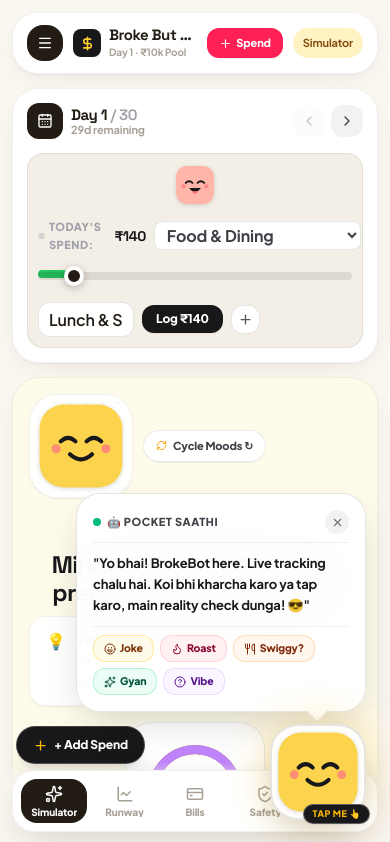
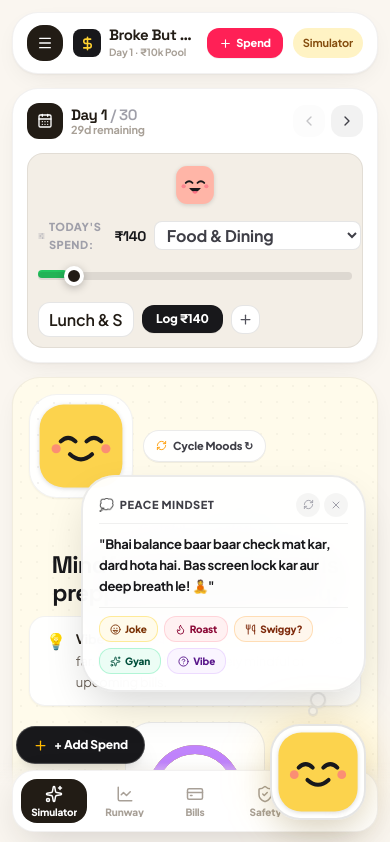
Before and after one commit to anshuvdebnath-cyber/PROMPT-RUN-HACKATHON, a React (Vite) app: page / in a window 390 px wide. Shown: the top 842 px of the page. Built offline with nearby package versions, Linux system fonts and the light colour scheme.

Commit message:
feat(companion): remove tap me badge and add smooth popping thought cloud with random and interactive triggers

```diff
--- a/src/components/MascotCompanion.tsx
+++ b/src/components/MascotCompanion.tsx
@@ -1,6 +1,6 @@
 import React, { useState, useEffect, useRef } from 'react'
 import { motion, AnimatePresence } from 'framer-motion'
-import { X, Sparkles, Flame, Laugh, HelpCircle, Utensils, MessageCircle } from 'lucide-react'
+import { X, Sparkles, Flame, Laugh, HelpCircle, Utensils, RefreshCw } from 'lucide-react'
 import { useFinance } from '../context/useFinance'
 import { Mascot } from './Mascot'
 import { MascotMood } from '../types/finance'
@@ -15,42 +15,42 @@ const HINGLISH_JOKES: SpeechItem[] = [
   {
     text: 'Mera bank account aur mera gym: dono me mahino se koi gains nahi dikh rahe! 😭',
     mood: 'hurt',
-    tag: '🤡 Paisa Joke',
+    tag: 'Paisa Joke',
   },
   {
     text: 'Paisa haath ka mail hota hai... isliye mere haath hamesha sanitized rehte hain! 🧼',
     mood: 'joyful',
-    tag: '🤡 Clean Wallet',
+    tag: 'Clean Wallet',
   },
   {
     text: "Dost ne bola 'Bro treat de'... Maine bola 'Bhai filter ka paani piyega ya direct tap water?' 🚰",
     mood: 'stressed',
-    tag: '🤡 Treat Trauma',
+    tag: 'Treat Trauma',
   },
   {
     text: 'Card swipe karne se pehle jo OTP aata hai, wahi ek message hai jo dil cheer deta hai! 💔',
     mood: 'hurt',
-    tag: '🤡 OTP Trauma',
+    tag: 'OTP Trauma',
   },
   {
     text: "Bhagwan ne sab kuch diya... bas 'Insufficient Balance' wala popup hatana bhool gaya! 📱",
     mood: 'angry',
-    tag: '🤡 Bank Reality',
+    tag: 'Bank Reality',
   },
   {
     text: 'Salary credit hoti hai 1 second me, aur gayab hoti hai 0.5 second me... Bro speed dekh rahe ho? 🚀',
     mood: 'stressed',
-    tag: '🤡 Salary Speed',
+    tag: 'Salary Speed',
   },
   {
     text: "Main: 'Aaj se paise bachaunga'. Zomato 50% Off notification: 'Are you sure about that bro?' 🍕",
     mood: 'angry',
-    tag: '🤡 Zomato Trap',
+    tag: 'Zomato Trap',
   },
   {
     text: 'Wallet kholte hi lagta hai CBI ka raid pad chuka hai... poora khali boss! 📉',
     mood: 'hurt',
-    tag: '🤡 Empty Vault',
+    tag: 'Empty Vault',
   },
 ]
 
@@ -58,32 +58,32 @@ const HINGLISH_ROASTS: SpeechItem[] = [
   {
     text: 'Bhai aukaat se bahar jaake iced coffee peene se ameer nahi banoge, bas gareeb lagoge! ☕',
     mood: 'angry',
-    tag: '🔥 Reality Check',
+    tag: 'Reality Check',
   },
   {
     text: 'Wallet me chillar nahi bacha aur sapne Ambani wale! Thoda grounded ho ja mere bhai! 🤡',
     mood: 'hurt',
-    tag: '🔥 Brutal Roast',
+    tag: 'Brutal Roast',
   },
   {
     text: "₹200 ke momos kha ke bolte ho 'Desh ki economy kharab chal rahi hai'... Bhai tu kharab kar raha hai! 🥟",
     mood: 'angry',
-    tag: '🔥 Momos Roast',
+    tag: 'Momos Roast',
   },
   {
     text: 'Bhai month ke pehle hafte me King Kohli, aur aakhri hafte me Maggi pe zinda! Kab sudhrega tu? 🍜',
     mood: 'stressed',
-    tag: '🔥 Month-End Truth',
+    tag: 'Month-End Truth',
   },
   {
     text: "Delulu pro max: 'Agli salary se pakka 50% save karunga'. Bhai tu khud se jhoot bolna band kar! 🤥",
     mood: 'stressed',
-    tag: '🔥 Delulu Check',
+    tag: 'Delulu Check',
   },
   {
     text: 'Bhai pocket me ₹150 bache hain aur Swiggy cart me ₹650 ki Biryani add kar ke baitha hai! BFFR! 🍗',
     mood: 'angry',
-    tag: '🔥 Swiggy Side-Eye',
+    tag: 'Swiggy Side-Eye',
   },
 ]
 
@@ -91,32 +91,32 @@ const HINGLISH_GYAN: SpeechItem[] = [
   {
     text: 'Very demure, very mindful... Auto wale se ₹20 bargain karke bacha liye! Peak financial rizz! 🛺',
     mood: 'grateful',
-    tag: '✨ Mindful Gyan',
+    tag: 'Mindful Gyan',
   },
   {
     text: 'Ameer banne chale the, ₹10 ki cutting chai pe discuss kar rahe hain Elon Musk ka stock! ☕',
     mood: 'joyful',
-    tag: '✨ Chai Wisdom',
+    tag: 'Chai Wisdom',
   },
   {
     text: 'No cap bhai, agar aaj fokat ka kharcha control kar liya toh weekend pe guilt-free chill maaroge! ✨',
     mood: 'excited',
-    tag: '✨ No Cap Advice',
+    tag: 'No Cap Advice',
   },
   {
     text: 'Golden Rule: Jab tak card decline na ho, tab tak delulu ameer hain hum! Par please card bachao! 💳',
     mood: 'grateful',
-    tag: '✨ Life Hack',
+    tag: 'Life Hack',
   },
   {
     text: 'Bhai balance baar baar check mat kar, dard hota hai. Bas screen lock kar aur deep breath le! 🧘',
     mood: 'joyful',
-    tag: '✨ Peace Mindset',
+    tag: 'Peace Mindset',
   },
   {
     text: 'Riyal talk: Agar discount mil raha hai par zaroorat nahi hai, toh 100% loss hai boss! 🛑',
     mood: 'stressed',
-    tag: '✨ Riyal Math',
+    tag: 'Riyal Math',
   },
 ]
 
@@ -124,9 +124,9 @@ export const MascotCompanion: React.FC = () => {
   const { effectiveMetrics, transactions, currentDay, simulation } = useFinance()
   const [isOpen, setIsOpen] = useState(true)
   const [currentSpeech, setCurrentSpeech] = useState<SpeechItem>({
-    text: 'Yo bhai! BrokeBot here. Live tracking chalu hai. Koi bhi kharcha karo ya tap karo, main reality check dunga! 😎',
+    text: 'Bhai balance baar baar check mat kar, dard hota hai. Bas screen lock kar aur deep breath le! 🧘',
     mood: effectiveMetrics.mascotMood,
-    tag: '🤖 Pocket Saathi',
+    tag: 'Peace Mindset',
   })
 
   // Track state changes to trigger automatic reactive popups
@@ -143,17 +143,17 @@ export const MascotCompanion: React.FC = () => {
           {
             text: `Arrey bhai! Naya kharcha '₹${latest.amount.toLocaleString('en-IN')} on ${latest.title}'? Pocket bol rahi hai 'Reham kar de bhai!' 💸`,
             mood: 'hurt',
-            tag: '🚨 Kharcha Alert!',
+            tag: 'Kharcha Alert!',
           },
           {
             text: `Bhai ₹${latest.amount.toLocaleString('en-IN')} gayab! Swiggy tha ya shopping? Thoda demure ban na seekho! 😭`,
             mood: 'stressed',
-            tag: '🚨 4K Me Pakda Gaya',
+            tag: '4K Me Pakda Gaya',
           },
           {
             text: `Kharcha noted boss! Par wallet ki halat dekh ke lag raha hai Maggi emergency aane wali hai! 🍜`,
             mood: 'angry',
-            tag: '🚨 Budget Shock',
+            tag: 'Budget Shock',
           },
         ]
         const pick = reactions[Math.floor(Math.random() * reactions.length)]
@@ -174,12 +174,12 @@ export const MascotCompanion: React.FC = () => {
         {
           text: `Day ${currentDay} chalu! Naya din, nayi kangaali! Aaj ka daily limit dekh ke hi haath kholna boss! ☀️`,
           mood: 'grateful',
-          tag: '📅 Naya Din',
+          tag: 'Naya Din',
         },
         {
           text: `Day ${currentDay} survived! Ek aur din bach gaye bina loan liye, no cap bhai! 🥳`,
           mood: 'excited',
-          tag: '📅 Level Up',
+          tag: 'Level Up',
         },
       ]
       const pick = dayReactions[Math.floor(Math.random() * dayReactions.length)]
@@ -199,7 +199,7 @@ export const MascotCompanion: React.FC = () => {
         setCurrentSpeech({
           text: `Oho! What-If simulation test kar rahe ho? Dekh lo ₹${simulation.proposedAmount} kharch karne se kitna dard hoga! 🧐`,
           mood: 'stressed',
-          tag: '🧪 What-If Vibe',
+          tag: 'What-If Vibe',
         })
         setIsOpen(true)
       }, 10)
@@ -208,7 +208,20 @@ export const MascotCompanion: React.FC = () => {
     prevSimActive.current = simulation.isActive
   }, [simulation.isActive, simulation.proposedAmount])
 
-  // Handle manual interaction buttons
+  // Random automatic popup / thought cloud rotation every 14-18 seconds
+  useEffect(() => {
+    const allThoughts = [...HINGLISH_JOKES, ...HINGLISH_ROASTS, ...HINGLISH_GYAN]
+    const interval = setInterval(() => {
+      // Pick a random thought and pop the cloud out
+      const randomPick = allThoughts[Math.floor(Math.random() * allThoughts.length)]
+      setCurrentSpeech(randomPick)
+      setIsOpen(true)
+    }, 15000)
+
+    return () => clearInterval(interval)
+  }, [])
+
+  // Quick category triggers
   const triggerJoke = () => {
     const joke = HINGLISH_JOKES[Math.floor(Math.random() * HINGLISH_JOKES.length)]
     setCurrentSpeech(joke)
@@ -233,19 +246,19 @@ export const MascotCompanion: React.FC = () => {
       setCurrentSpeech({
         text: `Bhai green signal hai! Aaj ₹${allowance}/day ka limit hai. Ek shawarma ya roll kha sakte ho, par gourmet truffle mat order karna! 🌯`,
         mood: 'joyful',
-        tag: '🍕 Swiggy Permitted',
+        tag: 'Swiggy Permitted',
       })
     } else if (allowance >= 90) {
       setCurrentSpeech({
         text: `Bhai borderline scene hai! ₹${allowance}/day bacha hai. Zomato cart band kar aur ghar ka toast khao chup-chaap! ⚠️`,
         mood: 'stressed',
-        tag: '⚠️ Swiggy Danger',
+        tag: 'Swiggy Danger',
       })
     } else {
       setCurrentSpeech({
         text: `BFFR (Be for real)! Allowance ₹${allowance}/day hai aur Zomato khol rahe ho? Total kangaali vibes! Paani pi ke so jao! 🚫`,
         mood: 'angry',
-        tag: '🛑 Swiggy Denied',
+        tag: 'Swiggy Denied',
       })
     }
     setIsOpen(true)
@@ -257,31 +270,31 @@ export const MascotCompanion: React.FC = () => {
       setCurrentSpeech({
         text: `Full ameer vibes boss! ₹${balance.toLocaleString('en-IN')} bache hain, wallet ekdum solid hai no cap! 💎`,
         mood: 'excited',
-        tag: '✨ Vibe Check',
+        tag: 'Vibe Check',
       })
     } else if (balance > 2500) {
       setCurrentSpeech({
         text: `Safe chal rahe ho. ₹${balance.toLocaleString('en-IN')} balance hai. Zyada hawa me mat udna, month-end aane wala hai! 🛡️`,
         mood: 'grateful',
-        tag: '✨ Vibe Check',
+        tag: 'Vibe Check',
       })
     } else if (balance > 500) {
       setCurrentSpeech({
         text: `Tight scene hai bhai! Sirf ₹${balance.toLocaleString('en-IN')} bacha hai. Pocket bol rahi hai 'Reham kar de!' 🚨`,
         mood: 'stressed',
-        tag: '✨ Vibe Check',
+        tag: 'Vibe Check',
       })
     } else {
       setCurrentSpeech({
         text: `Total kangaali alert! Balance ₹${balance.toLocaleString('en-IN')}. Down catastrophic! Emergency saving mode mandatory! 😭`,
         mood: 'hurt',
-        tag: '💀 Vibe Check',
+        tag: 'Vibe Check',
       })
     }
     setIsOpen(true)
   }
 
-  // Clicking the floating mascot directly cycles a fresh funny quip
+  // Clicking the floating mascot directly pops a new random thought in the cloud
   const handleMascotClick = () => {
     const pool = [...HINGLISH_JOKES, ...HINGLISH_ROASTS, ...HINGLISH_GYAN]
     const randomPick = pool[Math.floor(Math.random() * pool.length)]
@@ -291,115 +304,125 @@ export const MascotCompanion: React.FC = () => {
 
   return (
     <div className="fixed bottom-6 right-6 z-40 flex flex-col items-end pointer-events-auto select-none">
-      {/* Speech Bubble / Callout Popup */}
+      {/* Thought Cloud Pop-up */}
       <AnimatePresence>
         {isOpen && (
+          <div className="relative mb-2 flex flex-col items-end">
+            {/* Main Cloud Body */}
             <motion.div
-            initial={{ opacity: 0, y: 20, scale: 0.92 }}
-            animate={{ opacity: 1, y: 0, scale: 1 }}
-            exit={{ opacity: 0, y: 15, scale: 0.92 }}
-            transition={{ type: 'spring', damping: 22, stiffness: 280 }}
-            className="mb-3 w-[290px] sm:w-[330px] rounded-3xl bg-white/95 backdrop-blur-xl border border-black/10 shadow-[0_16px_40px_-10px_rgba(0,0,0,0.18)] p-4 relative"
+              initial={{ scale: 0.15, opacity: 0, y: 25, transformOrigin: 'bottom right' }}
+              animate={{ scale: 1, opacity: 1, y: 0 }}
+              exit={{ scale: 0.2, opacity: 0, y: 20 }}
+              transition={{ type: 'spring', damping: 18, stiffness: 280, mass: 0.7 }}
+              className="w-[285px] sm:w-[325px] rounded-[34px] bg-white/95 backdrop-blur-xl border-2 border-black/8 shadow-[0_18px_45px_-10px_rgba(0,0,0,0.18)] p-4 relative"
             >
-            {/* Header bar */}
-            <div className="flex items-center justify-between pb-2 border-b border-black/6">
+              {/* Cloud Header / Tag bar */}
+              <div className="flex items-center justify-between pb-1.5 border-b border-black/6">
                 <div className="flex items-center gap-1.5">
-                <span className="w-2 h-2 rounded-full bg-emerald-500 animate-pulse" />
+                  <span className="text-amber-500 text-xs">💭</span>
                   <span className="text-[11px] font-black uppercase tracking-wider text-zinc-700">
                     {currentSpeech.tag}
                   </span>
                 </div>
+                <div className="flex items-center gap-1">
+                  <button
+                    onClick={handleMascotClick}
+                    className="w-6 h-6 rounded-full bg-black/4 hover:bg-black/8 flex items-center justify-center text-zinc-400 hover:text-zinc-700 transition-colors cursor-pointer"
+                    title="Next Thought"
+                    aria-label="Next Thought"
+                  >
+                    <RefreshCw size={11} />
+                  </button>
                   <button
                     onClick={() => setIsOpen(false)}
-                className="w-6 h-6 rounded-full bg-black/5 hover:bg-black/10 flex items-center justify-center text-zinc-500 hover:text-zinc-800 transition-colors cursor-pointer"
-                title="Minimize speech bubble"
-                aria-label="Close speech bubble"
+                    className="w-6 h-6 rounded-full bg-black/4 hover:bg-black/8 flex items-center justify-center text-zinc-400 hover:text-zinc-700 transition-colors cursor-pointer"
+                    title="Dismiss Cloud"
+                    aria-label="Close Thought Cloud"
                   >
-                <X size={13} />
+                    <X size={12} />
                   </button>
                 </div>
+              </div>
 
-            {/* Speech message body */}
+              {/* Cloud Thought Message */}
               <div className="py-2.5">
-              <p className="text-[13px] font-bold text-zinc-900 leading-relaxed">
+                <p className="text-[13px] font-bold text-zinc-900 leading-relaxed tracking-tight">
                   "{currentSpeech.text}"
                 </p>
               </div>
 
-            {/* Interactive reaction quick-pills */}
+              {/* Thought prompt buttons */}
               <div className="pt-2 border-t border-black/6 flex flex-wrap gap-1.5">
                 <button
                   onClick={triggerJoke}
-                className="px-2.5 py-1 rounded-xl bg-amber-50 hover:bg-amber-100 text-amber-900 text-[10.5px] font-extrabold border border-amber-200/80 cursor-pointer transition-transform hover:scale-105 active:scale-95 flex items-center gap-1"
+                  className="px-2.5 py-1 rounded-xl bg-amber-50 hover:bg-amber-100 text-amber-900 text-[10px] font-black border border-amber-200/80 cursor-pointer transition-transform hover:scale-105 active:scale-95 flex items-center gap-1"
                 >
-                <Laugh size={12} /> Joke
+                  <Laugh size={11} /> Joke
                 </button>
                 <button
                   onClick={triggerRoast}
-                className="px-2.5 py-1 rounded-xl bg-rose-50 hover:bg-rose-100 text-rose-900 text-[10.5px] font-extrabold border border-rose-200/80 cursor-pointer transition-transform hover:scale-105 active:scale-95 flex items-center gap-1"
+                  className="px-2.5 py-1 rounded-xl bg-rose-50 hover:bg-rose-100 text-rose-900 text-[10px] font-black border border-rose-200/80 cursor-pointer transition-transform hover:scale-105 active:scale-95 flex items-center gap-1"
                 >
-                <Flame size={12} /> Roast
+                  <Flame size={11} /> Roast
                 </button>
                 <button
                   onClick={triggerSwiggyCheck}
-                className="px-2.5 py-1 rounded-xl bg-orange-50 hover:bg-orange-100 text-orange-900 text-[10.5px] font-extrabold border border-orange-200/80 cursor-pointer transition-transform hover:scale-105 active:scale-95 flex items-center gap-1"
+                  className="px-2.5 py-1 rounded-xl bg-orange-50 hover:bg-orange-100 text-orange-900 text-[10px] font-black border border-orange-200/80 cursor-pointer transition-transform hover:scale-105 active:scale-95 flex items-center gap-1"
                 >
-                <Utensils size={12} /> Swiggy?
+                  <Utensils size={11} /> Swiggy?
                 </button>
                 <button
                   onClick={triggerGyan}
-                className="px-2.5 py-1 rounded-xl bg-emerald-50 hover:bg-emerald-100 text-emerald-900 text-[10.5px] font-extrabold border border-emerald-200/80 cursor-pointer transition-transform hover:scale-105 active:scale-95 flex items-center gap-1"
+                  className="px-2.5 py-1 rounded-xl bg-emerald-50 hover:bg-emerald-100 text-emerald-900 text-[10px] font-black border border-emerald-200/80 cursor-pointer transition-transform hover:scale-105 active:scale-95 flex items-center gap-1"
                 >
-                <Sparkles size={12} /> Gyan
+                  <Sparkles size={11} /> Gyan
                 </button>
                 <button
                   onClick={triggerVibeCheck}
-                className="px-2.5 py-1 rounded-xl bg-purple-50 hover:bg-purple-100 text-purple-900 text-[10.5px] font-extrabold border border-purple-200/80 cursor-pointer transition-transform hover:scale-105 active:scale-95 flex items-center gap-1"
+                  className="px-2.5 py-1 rounded-xl bg-purple-50 hover:bg-purple-100 text-purple-900 text-[10px] font-black border border-purple-200/80 cursor-pointer transition-transform hover:scale-105 active:scale-95 flex items-center gap-1"
                 >
-                <HelpCircle size={12} /> Vibe
+                  <HelpCircle size={11} /> Vibe
                 </button>
               </div>
+            </motion.div>
 
-            {/* Speech bubble pointer arrow */}
-            <div className="absolute -bottom-2 right-10 w-4 h-4 bg-white rotate-45 border-r border-b border-black/10" />
-          </motion.div>
+            {/* Thought Cloud Connecting Bubbles */}
+            <div className="flex flex-col items-end pr-10 -space-y-0.5">
+              <motion.div
+                initial={{ scale: 0, opacity: 0 }}
+                animate={{ scale: 1, opacity: 1 }}
+                exit={{ scale: 0, opacity: 0 }}
+                transition={{ delay: 0.05 }}
+                className="w-4 h-4 rounded-full bg-white/95 border-2 border-black/8 shadow-xs"
+              />
+              <motion.div
+                initial={{ scale: 0, opacity: 0 }}
+                animate={{ scale: 1, opacity: 1 }}
+                exit={{ scale: 0, opacity: 0 }}
+                transition={{ delay: 0.1 }}
+                className="w-2.5 h-2.5 rounded-full bg-white/95 border-2 border-black/8 shadow-2xs mr-2"
+              />
+            </div>
+          </div>
         )}
       </AnimatePresence>
 
-      {/* Minimized thought bubble pill when closed */}
-      {!isOpen && (
-        <motion.button
-          initial={{ opacity: 0, scale: 0.8 }}
-          animate={{ opacity: 1, scale: 1 }}
-          onClick={() => setIsOpen(true)}
-          className="mb-2.5 px-3 py-1.5 rounded-2xl bg-zinc-900 text-white text-[11px] font-black shadow-lg border border-white/20 flex items-center gap-1.5 cursor-pointer hover:bg-zinc-800 transition-transform hover:scale-105 active:scale-95"
-        >
-          <MessageCircle size={13} className="text-amber-400" />
-          <span>Tap for Gyan & Jokes! 💬</span>
-        </motion.button>
-      )}
-
-      {/* Floating BIGGER Mascot */}
+      {/* Floating Mascot without any "Tap me" tag */}
       <motion.div
         animate={{ y: [0, -8, 0] }}
         transition={{ repeat: Infinity, duration: 3, ease: 'easeInOut' }}
-        whileHover={{ scale: 1.08 }}
+        whileHover={{ scale: 1.07 }}
         whileTap={{ scale: 0.94 }}
         onClick={handleMascotClick}
         className="relative cursor-pointer group"
-        title="Tap BrokeBot for jokes, slangs & roasts!"
+        title="BrokeBot Thought Cloud"
       >
         {/* Ambient glow shadow */}
-        <div className="absolute inset-0 rounded-[28px] bg-amber-400/25 blur-xl -z-10 group-hover:bg-amber-400/40 transition-all duration-300" />
+        <div className="absolute inset-0 rounded-[30px] bg-amber-400/20 blur-xl -z-10 group-hover:bg-amber-400/35 transition-all duration-300" />
 
-        {/* Mascot Squircle Container (Enlarged to 98px-104px) */}
-        <div className="w-[96px] h-[96px] sm:w-[104px] sm:h-[104px] rounded-[28px] bg-white/90 backdrop-blur-md border-2 border-black/10 shadow-[0_12px_32px_-6px_rgba(0,0,0,0.18)] flex items-center justify-center p-1.5 transition-shadow group-hover:shadow-[0_16px_36px_-4px_rgba(0,0,0,0.24)]">
+        {/* Mascot Squircle Container (Enlarged and completely clean, no badge) */}
+        <div className="w-[96px] h-[96px] sm:w-[104px] sm:h-[104px] rounded-[30px] bg-white/95 backdrop-blur-md border-2 border-black/10 shadow-[0_14px_34px_-6px_rgba(0,0,0,0.16)] flex items-center justify-center p-1.5 transition-all group-hover:shadow-[0_18px_38px_-4px_rgba(0,0,0,0.22)]">
           <Mascot mood={currentSpeech.mood} size={88} />
-        </div>
-
-        {/* Floating status tag */}
-        <div className="absolute -bottom-1 -right-1 px-2 py-0.5 rounded-full bg-zinc-900 text-amber-400 text-[9px] font-black uppercase tracking-wider border border-white/30 shadow-xs flex items-center gap-1">
-          <span>Tap me 👆</span>
         </div>
       </motion.div>
     </div>
```
Lines whose indentation alone changed are shown as unchanged.
